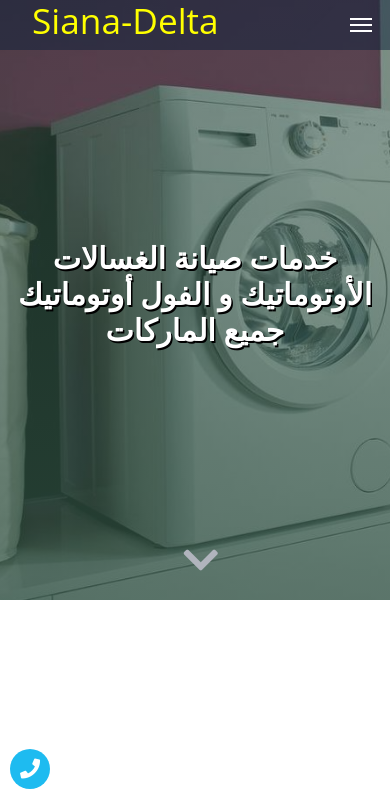
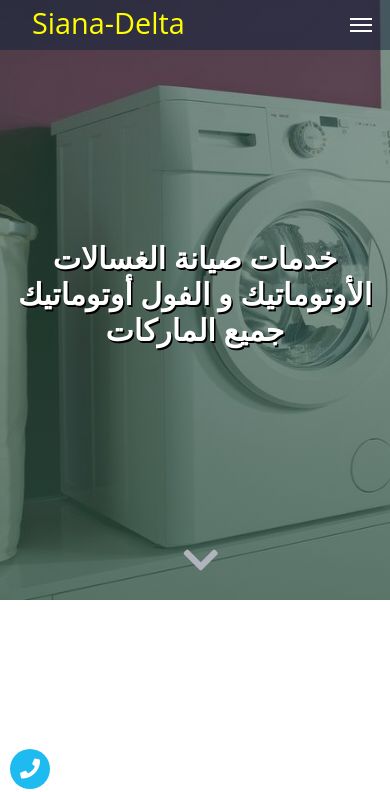
Before and after one commit to abd-alrahman01/laugh, a plain HTML site: page index.html in a window 390 px wide. Shown: the top 792 px of the page. Drawn offline with nearby package versions, Linux system fonts and the light colour scheme.

Commit message:
Add files via upload

```diff
--- a/marks.css
+++ b/marks.css
@@ -57,7 +57,7 @@ a:hover{
     color: white;
 }
 .navbar-brand{
-    margin-top: -10px;
+    margin-top: -5px;
     font-size: 2.2rem;
     color: yellow;
 }
@@ -418,4 +418,7 @@ a:hover{
     .wats button{
         margin-top: 10px;
     }
+    .navbar-brand{
+        font-size: 1.8rem;
+    }
 }
--- a/style.css
+++ b/style.css
@@ -69,7 +69,7 @@ a:hover{
     color: white;
 }
 .navbar-brand{
-    margin-top: -10px;
+    margin-top: -5px;
     font-size: 2.2rem;
     color: yellow;
 }
@@ -541,4 +541,7 @@ a:hover{
     .fm-card img{
         width: 14rem;
     }
+    .navbar-brand{
+        font-size: 1.8rem;
+    }
 }
```
